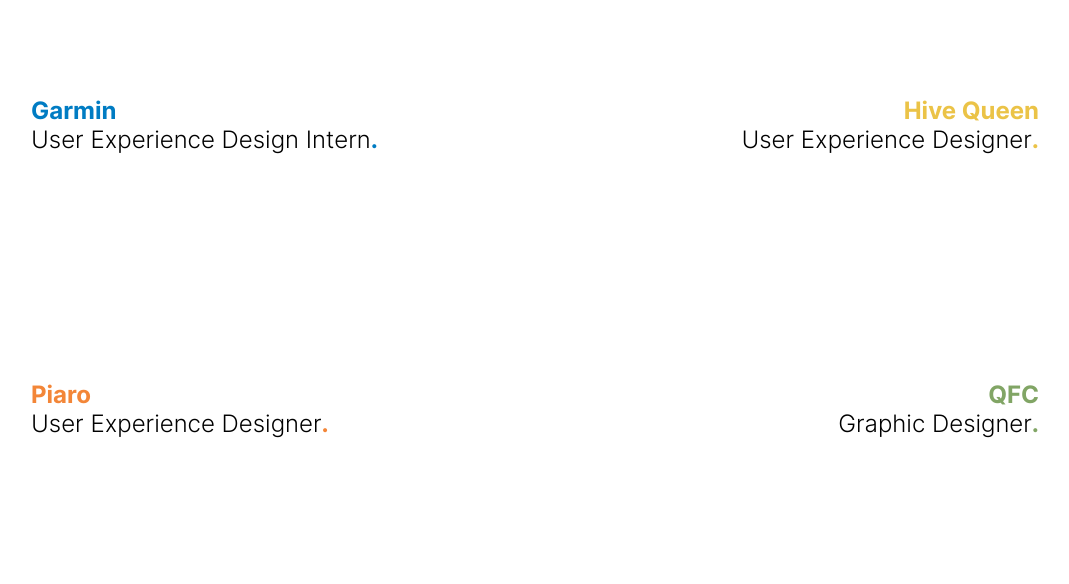
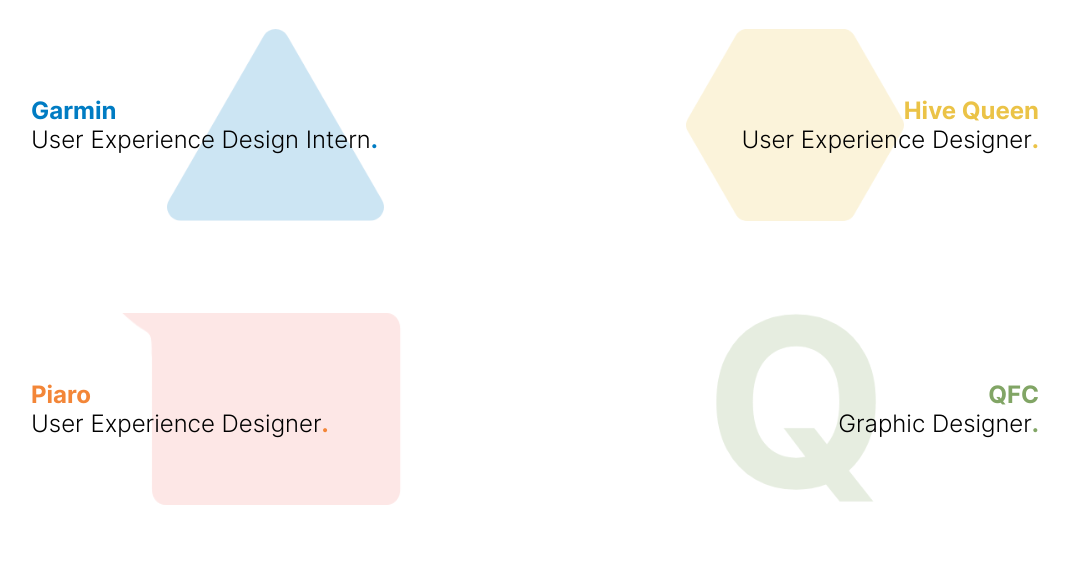
Before and after one commit to DanieNguyen/finalfew, a website: page index.html in a window 1280 px wide. Shown: the part 669-1253 px from the top of the page, without its empty margins (105-1174 px from the left). Drawn offline with Linux system fonts and the light colour scheme; the site is published under a folder, as on GitHub Pages, so addresses that start at the root find nothing; files whose address does not match are found by name.

Commit message:
struggle to make background images work

```diff
--- a/sass/base.scss
+++ b/sass/base.scss
@@ -131,24 +131,24 @@
 
 .garbox {
 	@include card;
-	background-image: url('/images/garmin.png');
+	background-image: url('../images/garmin.png');
 }
 
 .hbox {
 	@include card;
-	background-image: url('/images/hivequeen.png');
+	background-image: url('../images/hivequeen.png');
 	flex-direction: row-reverse;
 	text-align: right;
 }
 
 .pbox {
 	@include card;
-	background-image: url('/images/chat.png');
+	background-image: url('../images/chat.png');
 }
 
 .qbox {
 	@include card;
-	background-image: url('/images/qfc.png');
+	background-image: url('../images/qfc.png');
 	flex-direction: row-reverse;
 	text-align: right;
 }
```
Also changed, not shown: sass/base.css, sass/main.css, 2 other files.
